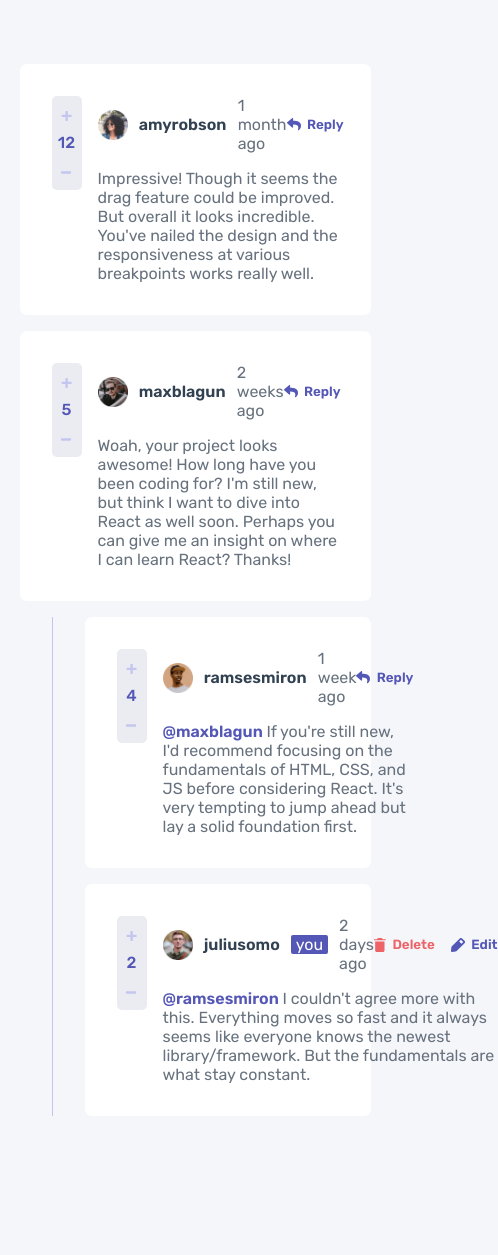
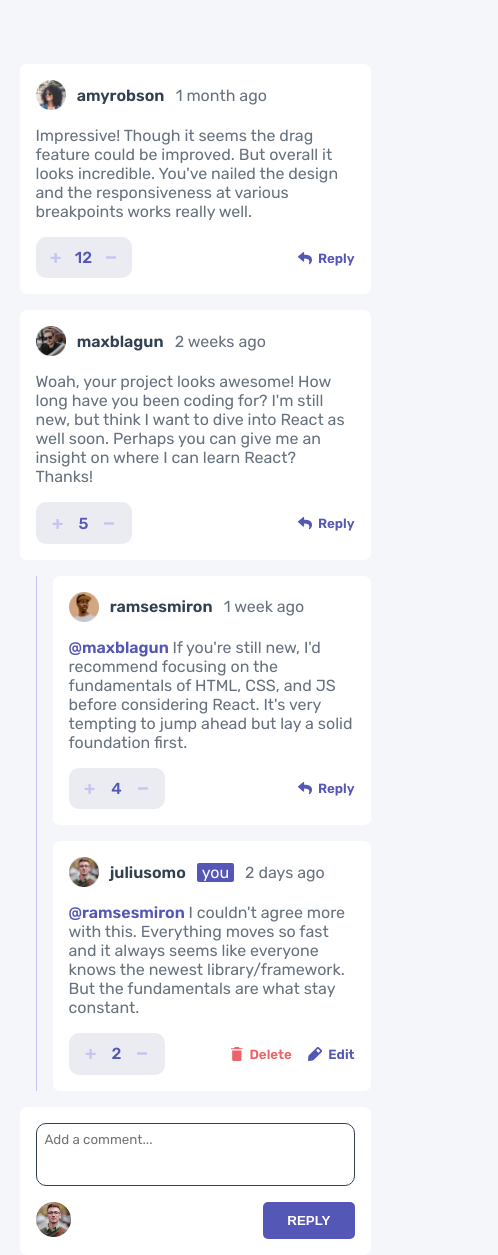
Before and after one commit to matiasluduena23/interactive-comments, a React (Vite) app: page / in a window 390 px wide. Shown: the whole page, 498 px wide, since content can reach past the window. Before the commit the page ends 1132 px from the top, so only its background shows below. Built offline with nearby package versions, Linux system fonts and the light colour scheme.

Commit message:
add responsiveness

```diff
--- a/src/components/CommentsList.jsx
+++ b/src/components/CommentsList.jsx
@@ -1,15 +1,40 @@
 import { comments, currentUser } from "../data/data.json";
 import Comment from "./Comment";
 import commentReducer from "../reducer/commentReducer";
-import { useReducer } from "react";
+import { useReducer, useState } from "react";
 import {
   CommetsDistpachContext,
   CommetsContext,
   CurrentUserContext,
 } from "../context/ComentContext";
+import Reply from "./Reply";
 
 export default function CommentsList() {
   const [tasks, dispatch] = useReducer(commentReducer, comments);
+  const [textarea, setTextarea] = useState();
+
+  const addComment = () => {
+    const newContent = formatContentString(textarea, username);
+
+    const newComment = {
+      content: newContent,
+      createdAt: "recently",
+      score: 0,
+      replies: [],
+      user: {
+        image: currentUser.image,
+        username: currentUser.username,
+      },
+    };
+
+    dispatch({
+      type: "addComment",
+      id,
+      newComment,
+    });
+    setActiveReply(false);
+    setTextarea("@" + username + ", ");
+  };
 
   return (
     <CommetsContext.Provider value={tasks}>
@@ -18,6 +43,11 @@ export default function CommentsList() {
           {tasks.map((comment) => (
             <Comment key={comment.id} comment={comment} />
           ))}
+          <Reply
+            textarea={textarea}
+            setTextarea={setTextarea}
+            handleReply={addComment}
+          />
         </CommetsDistpachContext.Provider>
       </CurrentUserContext.Provider>
     </CommetsContext.Provider>
--- a/src/components/Reply.jsx
+++ b/src/components/Reply.jsx
@@ -1,20 +1,18 @@
 /* eslint-disable react/prop-types */
-import { CurrentUserContext } from '../context/ComentContext';
-import { useContext } from 'react';
+import { CurrentUserContext } from "../context/ComentContext";
+import { useContext } from "react";
 
 export default function Reply({ handleReply, textarea, setTextarea }) {
   const currentUser = useContext(CurrentUserContext);
+  const placeholder = textarea ? "" : "Add a comment...";
 
   return (
     <article className="reply">
-            <img
-                className="reply-img"
-                src={currentUser.image.png}
-                alt="image"
-            />
+      <img className="reply-img" src={currentUser.image.png} alt="image" />
       <textarea
         className="reply-textarea"
         name="postContent"
+        placeholder={placeholder}
         rows={3}
         cols={30}
         value={textarea}
--- a/src/index.css
+++ b/src/index.css
@@ -28,7 +28,7 @@ body {
 }
 
 .container {
-  max-width: 1100px;
+  max-width: 900px;
   width: 90%;
   margin-inline: auto;
 }
@@ -49,12 +49,12 @@ section {
 
 .wrap-buttons {
   background-color: var(--light-gray);
-  border-radius: 5px;
+  border-radius: 10px;
   display: flex;
   flex-direction: column;
   align-items: center;
   gap: 0.6rem;
-  padding-block: 0.8rem;
+  padding-block: 0.7rem;
 }
 
 .like-active img {
@@ -206,3 +206,56 @@ button {
 .update-reply textarea {
   width: 100%;
 }
+
+@media screen and (max-width: 700px) {
+  .comment {
+    padding: 1rem;
+    grid-template-columns: 1fr;
+    position: relative;
+  }
+
+  .col-1 {
+    grid-row: 2;
+  }
+
+  .wrap-buttons {
+    flex-direction: row;
+    align-items: center;
+    justify-content: space-evenly;
+    gap: 0;
+    max-width: 6rem;
+  }
+
+  .wrap-buttons button {
+    display: flex;
+    justify-content: center;
+    align-items: center;
+  }
+
+  .btn-reply,
+  .wrap-btn {
+    position: absolute;
+    right: 1rem;
+    bottom: 1.8rem;
+  }
+
+  .replies {
+    margin-left: 1rem;
+    padding-left: 1rem;
+  }
+
+  .reply {
+    grid-template-columns: 1fr;
+    padding: 1rem;
+  }
+
+  .reply-textarea {
+    grid-row: 1;
+    grid-column: 1 / span 2;
+  }
+
+  .reply-img,
+  .reply-btn {
+    grid-row: 2;
+  }
+}
```
Lines whose indentation alone changed are shown as unchanged.
